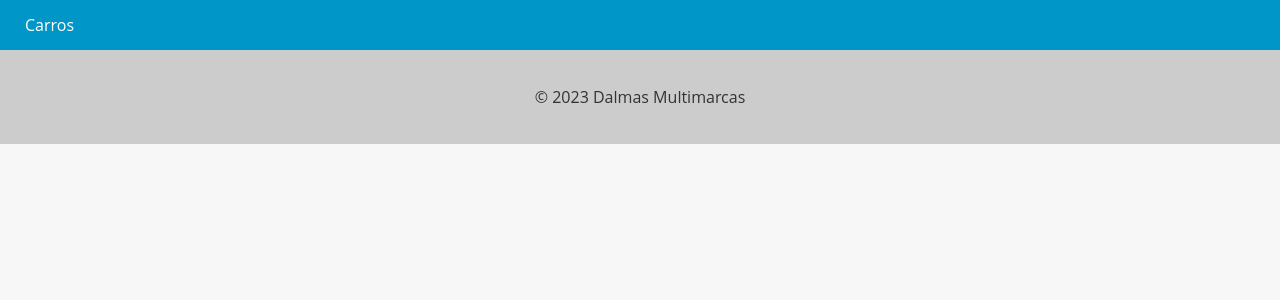
After one commit to Augustodalmas/Django, a Django app: template app/templates/base.html in a window 1280 px wide. The commit adds this page. Shown: the top 300 px of the page. Run offline with Django 4.2, Linux system fonts and the light colour scheme; the template is opened without the code that fills it, so the values that code supplies are empty.

Commit message:
Adicionado HTML Base, Template e ajuste nas Views

```diff
--- a/app/settings.py
+++ b/app/settings.py
@@ -55,7 +55,7 @@ ROOT_URLCONF = 'app.urls'
 TEMPLATES = [
     {
         'BACKEND': 'django.template.backends.django.DjangoTemplates',
-        'DIRS': [],
+        'DIRS': ['app/templates'],
         'APP_DIRS': True,
         'OPTIONS': {
             'context_processors': [
--- /dev/null
+++ b/app/templates/base.html
@@ -0,0 +1,89 @@
+<!DOCTYPE html>
+<html lang="en">
+<head>
+  <meta charset="UTF-8">
+  <meta name="viewport" content="width=device-width, initial-scale=1.0">
+  <title>{% block title %}{% endblock %}</title>
+  <style>
+    body {
+        font-family: 'Open Sans', sans-serif;
+        background-color: #f7f7f7;
+        color: #333;
+        margin: 0;
+        padding: 0;
+    }
+
+    header {
+        background-color: #0096c7;
+        color: #fff;
+        text-align: center;
+    }
+
+    footer {
+        background-color: #ccc;
+        color: #333;
+        padding: 20px;
+        text-align: center;
+    }
+
+    nav {
+        background-color: #0096c7;
+        color: #fff;
+        height: 50px;
+        display: flex;
+        justify-content: space-between;
+        align-items: center;
+    }
+
+    nav ul {
+        list-style: none;
+        margin: 0;
+        padding: 0;
+        display: flex;
+    }
+
+    nav ul li {
+        margin: 0 10px;
+    }
+
+    nav ul li a {
+        color: #fff;
+        text-decoration: none;
+        font-size: 16px;
+        padding: 15px;
+        transition: all 0.3s ease;
+    }
+
+    nav ul li a:hover {
+        background-color: #32bbe8;
+    }
+
+    nav ul li.active a {
+        background-color: #666;
+    }
+
+    nav ul li.active a:hover {
+        background-color: #999;
+    }
+
+  </style>
+</head>
+<body>
+  <header>
+    <nav>
+      <ul>
+        <li><a href="{% url 'cars_list' %}">Carros</a></li>
+      </ul>
+    </nav>
+  </header>
+
+  <main>
+    {% block content %}
+    {% endblock %}
+  </main>
+
+  <footer>
+    <p>&copy; 2023 Dalmas Multimarcas</p>
+  </footer>
+</body>
+</html>
--- a/app/urls.py
+++ b/app/urls.py
@@ -24,5 +24,5 @@ from cars.views import cars_views
 
 urlpatterns = [
     path('admin/', admin.site.urls),
-    path('cars/', cars_views),
+    path('cars/', cars_views, name='cars_list'),
 ] + static(settings.MEDIA_URL, document_root=settings.MEDIA_ROOT)
--- a/django.txt
+++ b/django.txt
@@ -44,5 +44,5 @@ TEMPLATES
 A pasta template, não necessita ser informada no diretório, pois o django já compreende que quando criamos a pasta com o nome 'templates'
 vamos adicionar nela os mesmos.
 
-Superuser = dalmas
-Superpassword = mundongo132 ou mundongo_132
+Dentro de Settings, na parte onde temos TEMPLATES, devemos adicionar o diretório do nosso template base criado dentro da pasta APP,
+sendo a base de todo nosso sistema
```
Also changed, not shown: cars/templates/cars.html (+114 -10 lines), cars/views.py (+11 -4 lines), db.sqlite3, media/car/i320.jpg (added), media/car/kadet.jpg (added), media/car/opala.jpg (added), media/car/saveiro.jpg (added).
